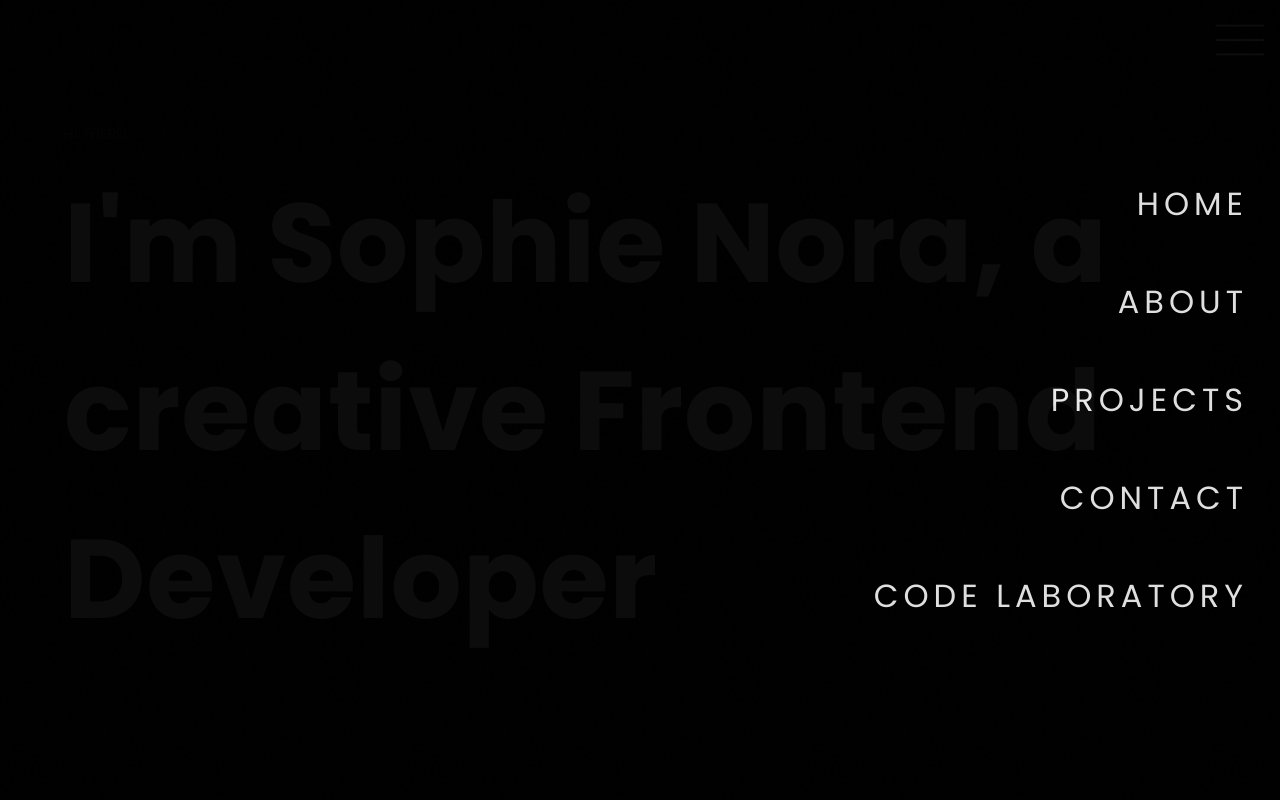
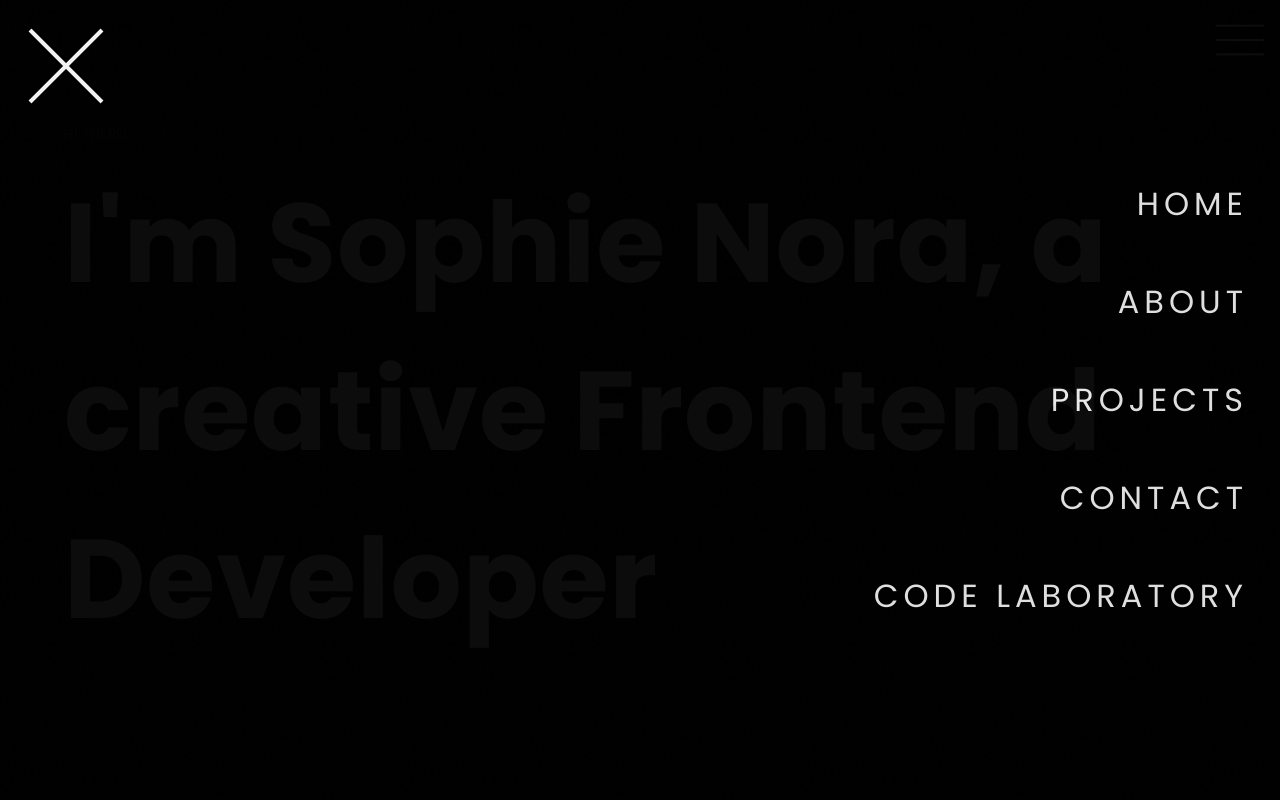
Before and after one commit to zofienora/portfolio-v032025, a React (Vite) app: page / in a window 1280 px wide. Shown: the top 800 px of the page. Built offline with nearby package versions, Linux system fonts and the light colour scheme.

Commit message:
added close button for the navigation

```diff
--- a/src/App.css
+++ b/src/App.css
@@ -83,7 +83,10 @@ header {
 }
 
 .close {
-  position: fixed;
+  position: absolute;
+  top: 1rem;
+  left: 1rem;
+  cursor: pointer;
 }
 
 
--- a/src/components/Menu.jsx
+++ b/src/components/Menu.jsx
@@ -1,22 +1,26 @@
 import { useState } from "react";
+import closeGrey from "../assets/close-grey.png";
+import closeWhite from "../assets/close-white.png";
 
 
 function Menu() {
-  const [navLogo, setnavLogo] = useState();
+  const [navLogo, setnavLogo] = useState(closeWhite);
 
     return (
       <>
       <div className="navbarSlide">
         <img
             className="close"
-            src=""
-            alt=""
+            src={navLogo}
+            alt="Close Navgation"
+            onMouseEnter={() => {
+                setnavLogo(closeGrey);
+            }}
+            onMouseLeave={() => {
+                setnavLogo(closeWhite);
+            }}
 
         />
-
-
-
-
 
 
         <ul className="navList">
```
Also changed, not shown: src/assets/close-grey.png (added), src/assets/close-white.png (added).
